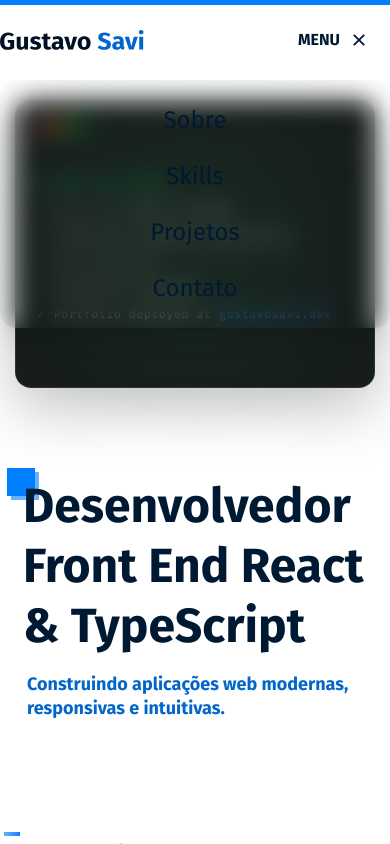
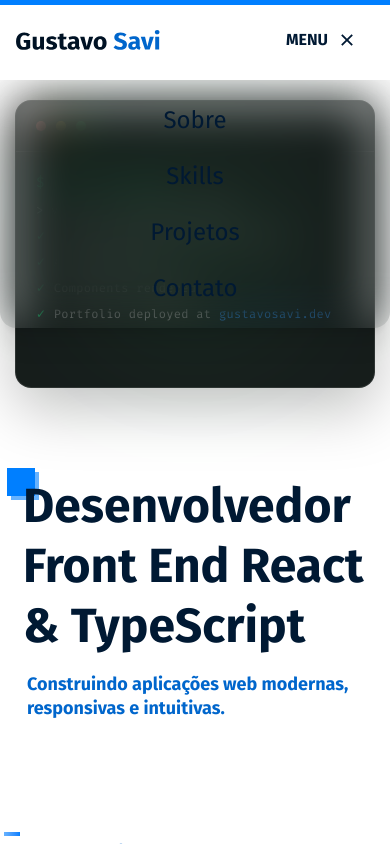
Before and after one commit to gutosavi/gustavo-portfolio, a React (Vite) app: page / in a window 390 px wide. Both pictures are taken after a click on the button "MENU". Shown: the top 844 px of the page. Built offline with nearby package versions, Linux system fonts and the light colour scheme.

Commit message:
fix: ajusta detalhes de resposividade em telas pequenas v.2

```diff
--- a/src/components/MenuMobile.tsx
+++ b/src/components/MenuMobile.tsx
@@ -14,15 +14,14 @@ const MenuMobile = ({ isOpen }: MenuMobileProp) => {
             -translate-x-1/2
             z-50
             w-full
-
             laptop:hidden
             overflow-hidden
             transition-all
             duration-500
             ease-in-out
 
-            backdrop-blur-md
-            rounded-2xl
+            backdrop-blur-xl
+            rounded-b-2xl
             shadow-xl
 
             ${isOpen ? 'max-h-96 opacity-100 p-6' : 'max-h-0 opacity-0 p-0'}
--- a/src/components/NavBar.tsx
+++ b/src/components/NavBar.tsx
@@ -45,7 +45,7 @@ const NavBar = () => {
 
   return (
     <header
-      className="fixed top-0 left-0 pr-5 laptop:pr-0 z-50 h-20 w-full bg-white transition-transform duration-300 ease-in-out"
+      className="fixed top-0 left-0 px-4 z-50 h-20 w-full bg-white transition-transform duration-300 ease-in-out"
       style={{
         transform: scrollY > 500 ? 'translateY(-100%)' : 'translateY(0)',
       }}
@@ -101,7 +101,7 @@ const NavBar = () => {
 
           <button
             ref={buttonRef}
-            className="flex items-center gap-2 font-display cursor-pointer font-bold text-primary-900 laptop:hidden"
+            className="flex items-center gap-2 px-4 font-display cursor-pointer font-bold text-primary-900 laptop:hidden"
             onClick={() => setIsOpen(!isOpen)}
           >
             MENU
```
